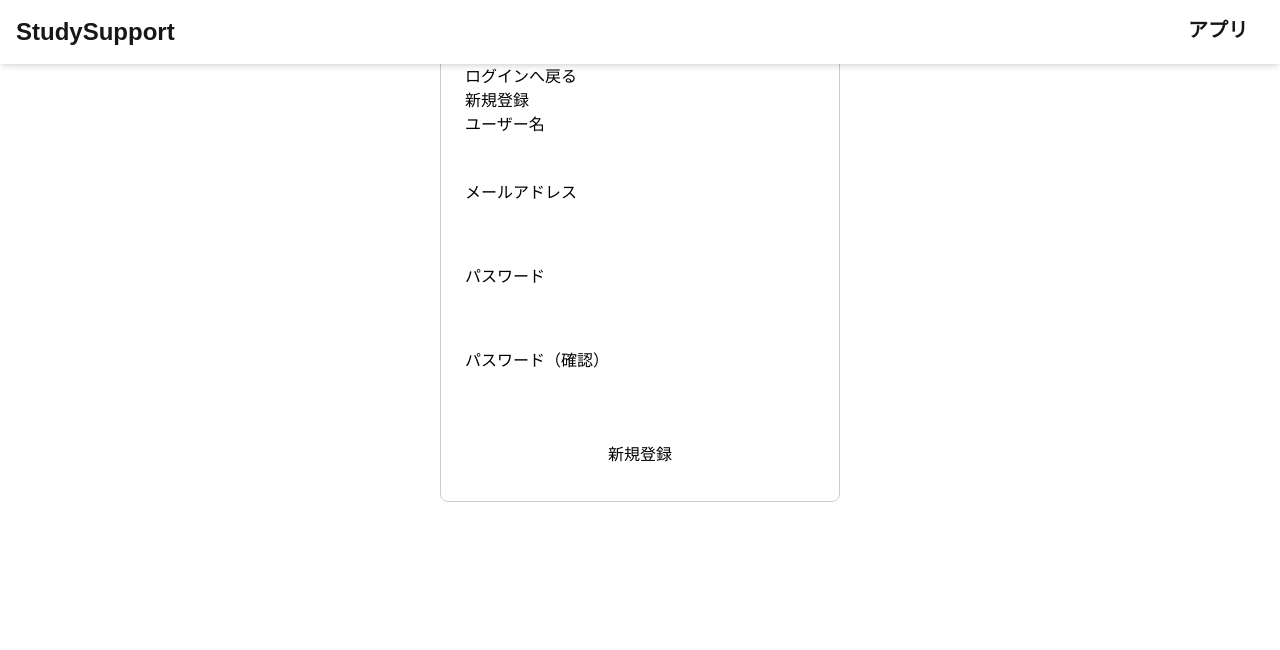
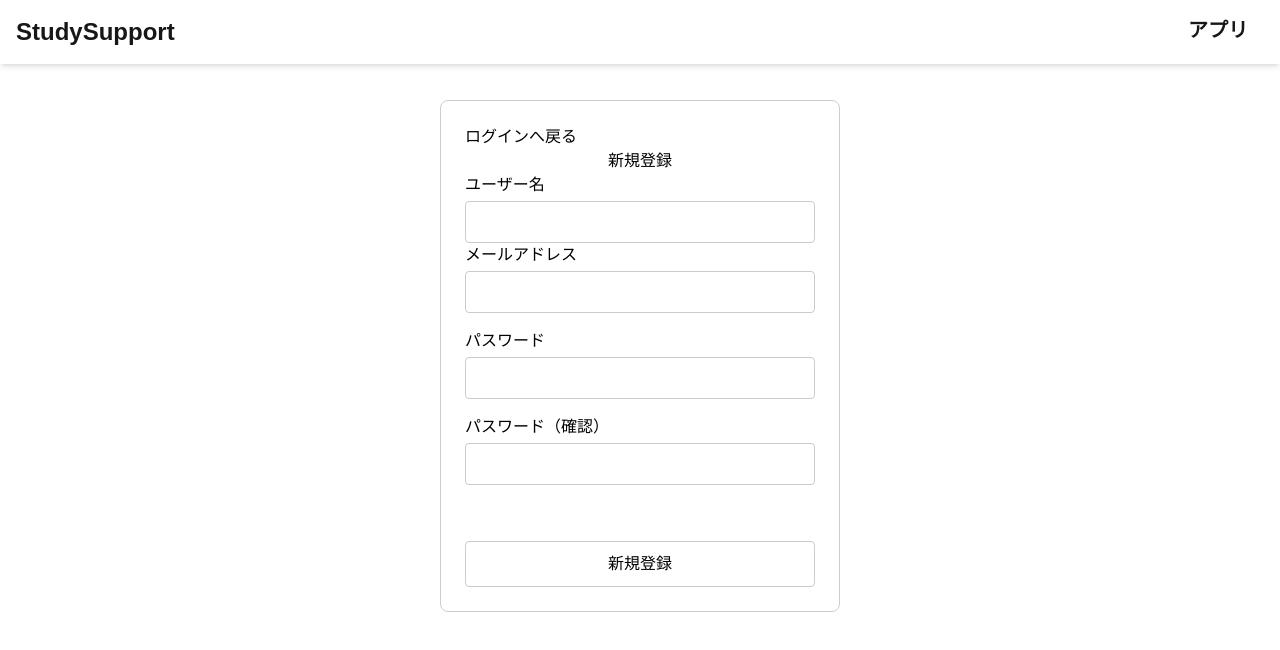
Before and after one commit to kazuki47/study_support, a Next.js app: page /signup in a window 1280 px wide. Shown: the top 650 px of the page. Built offline with nearby package versions, Linux system fonts and the light colour scheme.

Commit message:
スタイルの変更

```diff
--- a/pages/dashboard/index.tsx
+++ b/pages/dashboard/index.tsx
@@ -47,13 +47,19 @@ export default function Create() {
 
 
 return(
-    <div>
-
-  <h2>ダッシュボードへようこそ</h2>
-    <div>
-        <div><div>ここではポモドーロタイマーのアプリケーションが使えます</div><Link href="/pomodoro_timer">ポモドーロタイマー</Link></div>
-        <div><div>ここでは暗記アプリケーションが使えます</div><Link href="/anki">暗記</Link></div>
-    </div>
+  <div>
+    <Header />
+    <h2 className="mt-20 font-bold text-2xl">ダッシュボードへようこそ</h2>
+      <div style={{ maxWidth: 1000, margin: "100px auto", padding: 24, textAlign: "center", flexDirection: "row", display: "flex", gap: "20px", justifyContent: "center" }}>
+          <div>
+            <div>ここではポモドーロタイマーのアプリケーションが使えます<br /></div>
+            <Link href="/pomodoro_timer" className="">↳ポモドーロタイマー</Link>
+          </div>
+          <div>
+            <div>ここでは暗記アプリケーションが使えます</div>
+            <Link href="/anki" className="">↳暗記</Link>
+          </div>
+      </div>
   </div>
 );
 }
--- a/pages/login/index.tsx
+++ b/pages/login/index.tsx
@@ -58,10 +58,12 @@ const Login = () => {
   return (
     <div>
       <Header />
-    <div style={{ maxWidth: 400, margin: "40px auto", padding: 24, border: "1px solid #ccc", borderRadius: 8,color: "black" }}>
-        <Link href="/signup" style={{ textAlign: "center", marginBottom: 24 }}>新規登録</Link>
-        <Link href="/login/logout" style={{ textAlign: "center", marginBottom: 24 }}>ログアウト</Link>
-      <h2>ログイン</h2>
+      <div style={{ maxWidth: 400, margin: "100px auto", padding: 24, border: "1px solid #ccc", borderRadius: 8,color: "black" }}>
+        <div style={{ display: "flex", flexDirection: "row", alignItems: "center", marginBottom: 24 }}>
+          <Link href="/signup" className="hover:text-gray-500" style={{ textAlign: "center", marginBottom: 24, justifyContent: "center", margin: "0 auto" }}>新規登録</Link>
+          <Link href="/login/logout" className="hover:text-gray-500" style={{ textAlign: "center", marginBottom: 24, justifyContent: "center", margin: "0 auto" }}>ログアウト</Link>
+        </div>
+        <h2 className="text-center">ログイン</h2>
         <form onSubmit={handleSubmit}>
           <div style={{ marginBottom: 16 }}>
             <label>
@@ -70,7 +72,7 @@ const Login = () => {
                 type="email"
                 value={email}
                 onChange={e => setEmail(e.target.value)}
-              style={{ width: "100%", padding: 8, marginTop: 4 }}
+                style={{ width: "100%", padding: 8, marginTop: 4 , borderRadius: 4, border: "1px solid #ccc"}}
                 required
               />
             </label>
@@ -82,13 +84,13 @@ const Login = () => {
                 type="password"
                 value={password}
                 onChange={e => setPassword(e.target.value)}
-              style={{ width: "100%", padding: 8, marginTop: 4 }}
+                style={{ width: "100%", padding: 8, marginTop: 4, borderRadius: 4, border: "1px solid #ccc"}}
                 required
               />
             </label>
           </div>
           {error && <div style={{ color: "red", marginBottom: 16 }}>{error}</div>}
-        <button type="submit" style={{ width: "100%", padding: 10 }}>ログイン</button>
+          <button className="hover:text-gray-500" type="submit" style={{ width: "40%", padding: 10, borderRadius: 4, border: "1px solid #ccc", alignContent: "center", display: "flex", justifyContent: "center", margin: "0 auto"}}>ログイン</button>
         </form>
       </div>
     </div>
--- a/pages/signup/index.tsx
+++ b/pages/signup/index.tsx
@@ -54,9 +54,9 @@ const Signup = () => {
   return (
     <div>
       <Header />
-    <div style={{ maxWidth: 400, margin: "40px auto", padding: 24, border: "1px solid #ccc", borderRadius: 8,color: "black"  }}>
+      <div style={{ maxWidth: 400, margin: "100px auto", padding: 24, border: "1px solid #ccc", borderRadius: 8,color: "black"  }}>
         <Link href="/login" style={{ textAlign: "center", marginBottom: 24 }}>ログインへ戻る</Link>
-      <h2>新規登録</h2>
+        <h2 style={{ textAlign: "center" }}>新規登録</h2>
         <form onSubmit={handleSubmit}>
           <div style={{ marginBottom: 16 }}>
               <label>
@@ -65,7 +65,7 @@ const Signup = () => {
                   type="text"
                   value={user}
                   onChange={e => setUser(e.target.value)}
-                style={{ width: "100%", padding: 8, marginTop: 4 }}
+                  style={{ width: "100%", padding: 8, marginTop: 4, borderRadius: 4, border: "1px solid #ccc" }}
                   required
                   />
               </label>
@@ -76,7 +76,7 @@ const Signup = () => {
                 type="email"
                 value={email}
                 onChange={e => setEmail(e.target.value)}
-              style={{ width: "100%", padding: 8, marginTop: 4 }}
+                style={{ width: "100%", padding: 8, marginTop: 4, borderRadius: 4, border: "1px solid #ccc" }}
                 required
               />
             </label>
@@ -88,7 +88,7 @@ const Signup = () => {
                 type="password"
                 value={password}
                 onChange={e => setPassword(e.target.value)}
-              style={{ width: "100%", padding: 8, marginTop: 4 }}
+                style={{ width: "100%", padding: 8, marginTop: 4, borderRadius: 4, border: "1px solid #ccc" }}
                 required
               />
             </label>
@@ -100,13 +100,13 @@ const Signup = () => {
                 type="password"
                 value={confirm}
                 onChange={e => setConfirm(e.target.value)}
-              style={{ width: "100%", padding: 8, marginTop: 4 }}
+                style={{ width: "100%", padding: 8, marginTop: 4, borderRadius: 4, border: "1px solid #ccc" }}
                 required
               />
             </label>
           </div>
           {error && <div style={{ color: "red", marginBottom: 16 }}>{error}</div>}
-        <button type="submit" style={{ width: "100%", padding: 10 }}>新規登録</button>
+          <button type="submit" style={{ width: "100%", padding: 10, marginTop: 40, borderRadius: 4, border: "1px solid #ccc", cursor: "pointer" }}>新規登録</button>
         </form>
       </div>
     </div>
```
Lines whose indentation alone changed are shown as unchanged.
